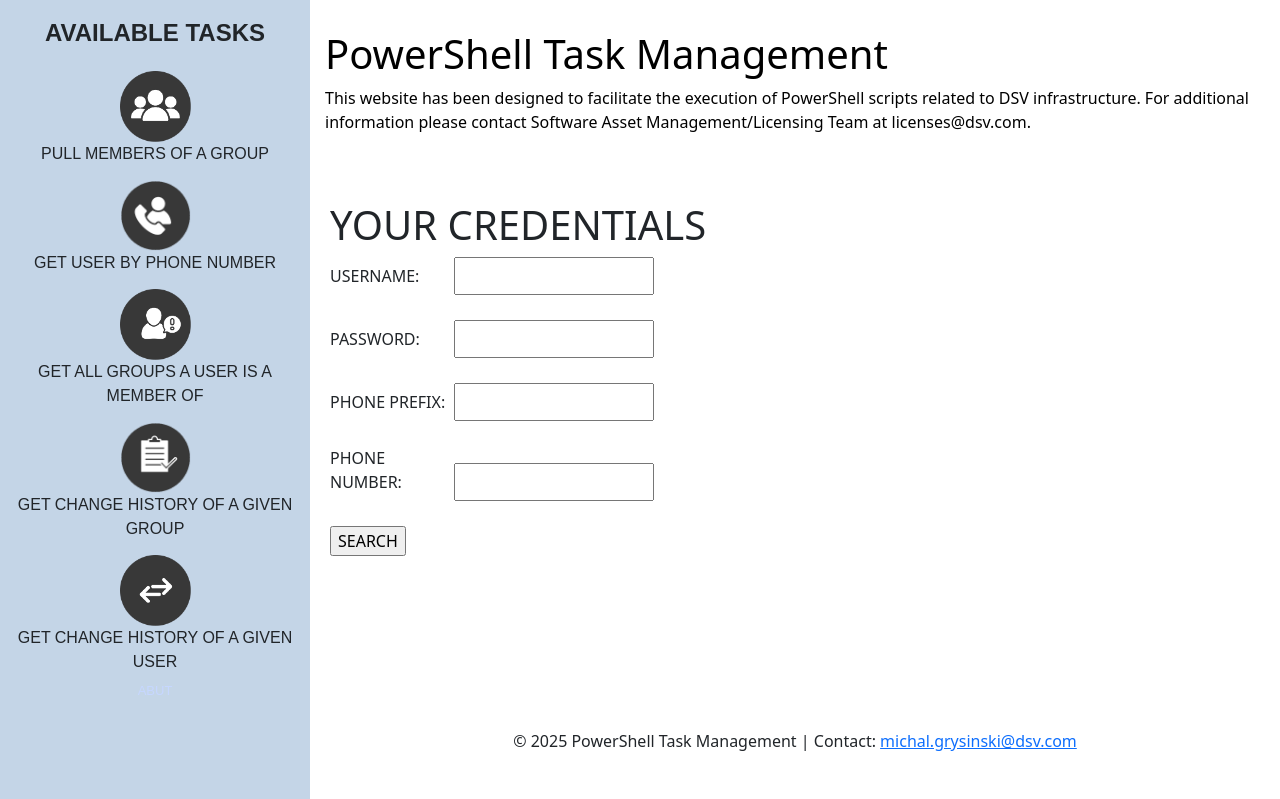
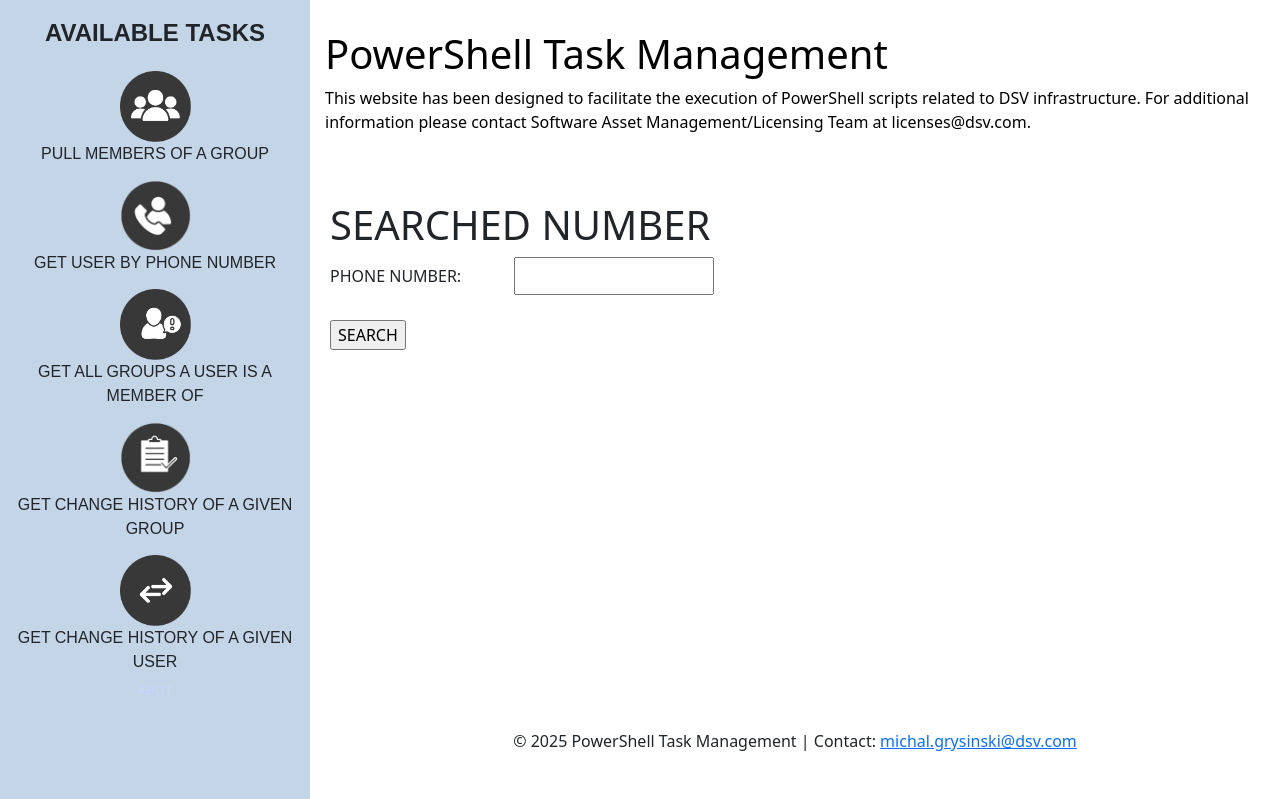
Before and after one commit to DSVprojectTeam/sdpowershell, a Flask app: page /GetUserByPhoneNumber in a window 1280 px wide. Shown: the part 59-858 px from the top of the page. Run offline with Flask 3, Linux system fonts and the light colour scheme.

Commit message:
Update GetUserByPhoneNumber.html

```diff
--- a/templates/GetUserByPhoneNumber.html
+++ b/templates/GetUserByPhoneNumber.html
@@ -1,22 +1,9 @@
 {% extends "base.html" %}
 
 {% block body_content %}
-<h1>YOUR CREDENTIALS</h1>
 <form action="/GetUserByPhoneNumber" method="POST">
-    <div class="form-row">
-        <label for="username">USERNAME:</label>
-        <input type="text" id="username" name="username">
-    </div>
 
-    <div class="form-row">
-        <label for="password">PASSWORD:</label>
-        <input type="password" id="password" name="password">
-    </div>
-
-    <div class="form-row">
-        <label for="phone_prefix">PHONE PREFIX:</label>
-        <input type="text" id="phone_prefix" name="phone_prefix">
-    </div>
+    <h1>SEARCHED NUMBER</h1>
 
     <div class="form-row">
         <label for="phone_number">PHONE NUMBER:</label>
@@ -25,16 +12,15 @@
 
     <input type="submit" value="SEARCH">
     <div id="preloader" style="display: none;">
-        <div class="spinner"></div>
-    </div>
+</div>
 </form>
-
 
 <div style="margin-top: 50px;"></div>
 {% if result %}
     <h2>USER:</h2>
     <p>{{ result['users'] }}</p>
 {% endif %}
+
 <style>
     .form-row {
         margin-bottom: 25px;
@@ -42,7 +28,7 @@
 
     label {
         display: inline-block;
-        width: 120px;
+        width: 180px;
     }
 
     input[type="text"], input[type="password"] {
@@ -56,7 +42,7 @@
         background: #ffffff url(static/loader.gif) no-repeat center center;
         position: fixed;
         top: 0;
-        left: 0;
+        left : 0;
         width: 100vw;
         height: 100vh;
         background-color: rgba(255, 255, 255, 0.8);
@@ -64,11 +50,11 @@
         justify-content: center;
         align-items: center;
         z-index: 1000;
-    }
+}
 </style>
 <script>
-    document.querySelector('form').addEventListener('submit', function () {
-        document.getElementById('preloader').style.display = 'flex';
-    });
+document.querySelector('form').addEventListener('submit', function () {
+    document.getElementById('preloader').style.display = 'flex';
+});
 </script>
 {% endblock %}
```
